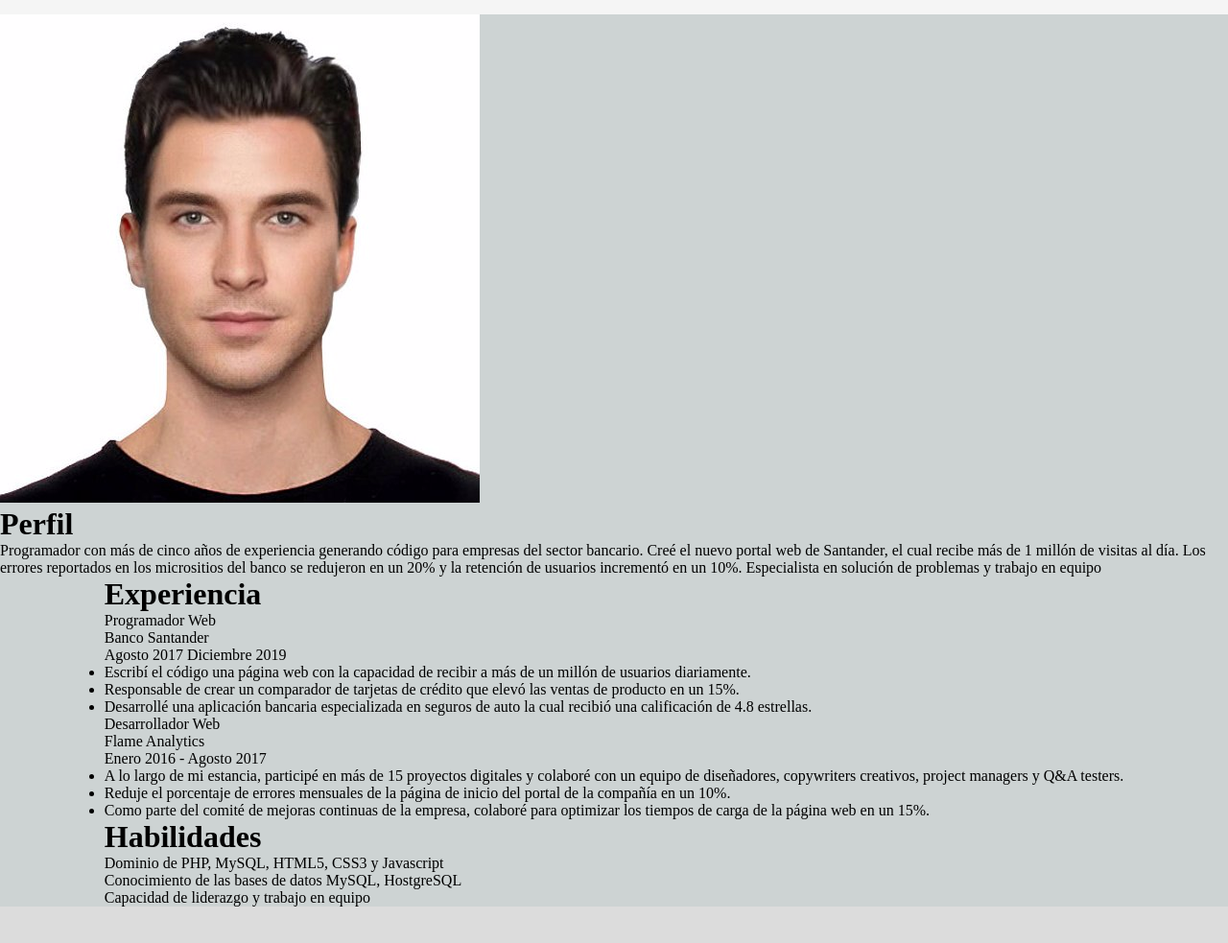
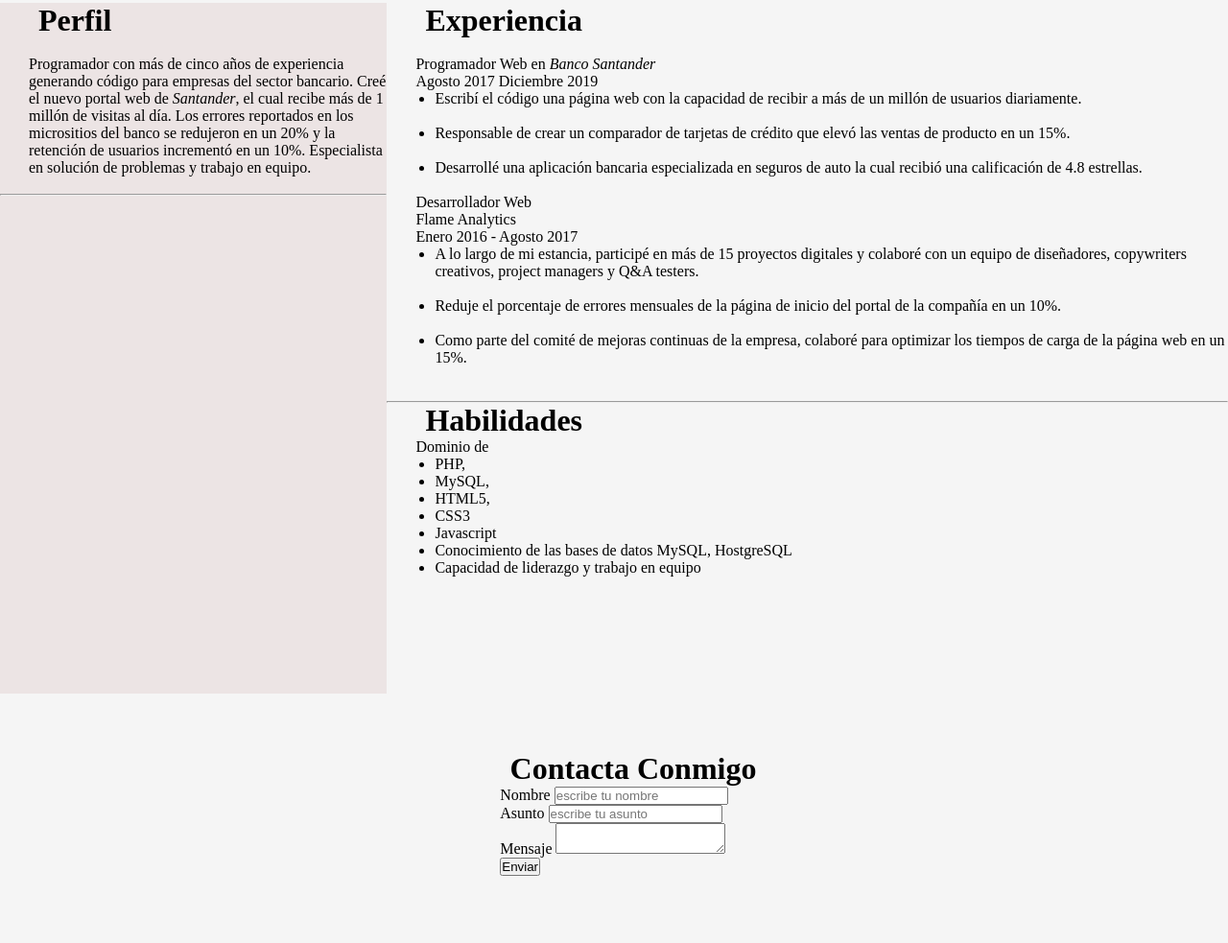
Before and after one commit to mSchloymann/Trabajo_Final, a plain HTML site: page index.html in a window 1280 px wide. Shown: the part 785-1768 px from the top of the page at 96% size. Before the commit the page ends 1730 px from the top, so only its background shows below. Drawn offline with Linux system fonts and the light colour scheme.

Commit message:
Realice varios cambios en la estructura del main, hice el heder y seccion contacto

```diff
--- a/index.html
+++ b/index.html
@@ -8,48 +8,77 @@
     <link rel="stylesheet" href="styles.css">
 </head>
 <body>
-    <header></header>
+    <header>
+        <nav>
+            <ul>
+                <li>Home</li>
+                <li>Información Profesional</li>
+                <li>Contacto</li>
+            </ul>
+        </nav>
+    </header>
     <main>
         <section id="hero">
+            <img src="./imagenes/perfil.jpg">
             <h1>Enzo Lionel Meli</h1>
             <h2>Programador Junior</h2>
         </section>
 
-        <section id="perfil">
-            <div class="detalles">
-                <div class="info_personal">
-                    <img src="./imagenes/perfil.jpg">
-                    <h2>Perfil</h2>
-                    <p>Programador con más de cinco años de experiencia generando código para empresas del sector bancario. Creé el nuevo portal web de Santander, el cual recibe más de 1 millón de visitas al día. Los errores reportados en los micrositios del banco se redujeron en un 20% y la retención de usuarios incrementó en un 10%. Especialista en solución de problemas y trabajo en equipo</p>
-                </div>
-                <div class="info-detalles">
-                    <h2>Experiencia</h2>
-                    <p>Programador Web <br>
-                        Banco Santander <br>
+        <section id="info-personal">
+            <article>
+                <h2>Perfil</h2> <br>
+                <p>Programador con más de cinco años de experiencia generando código para empresas del sector bancario. Creé el nuevo portal web de <i>Santander</i>, el cual recibe más de 1 millón de visitas al día. Los errores reportados en los micrositios del banco se redujeron en un 20% y la retención de usuarios incrementó en un 10%. Especialista en solución de problemas y trabajo en equipo.</p> <br>
+                <hr>
+            </article>
+            <aside>
+                <h2>Experiencia</h2> <br>
+                <p>Programador Web en <i> Banco Santander </i><br>
                     Agosto 2017 Diciembre 2019 <br>
                     <ul>
-                            <li>Escribí el código una página web con la capacidad de recibir a más de un millón de usuarios diariamente.</li>
-                            <li>Responsable de crear un comparador de tarjetas de crédito que elevó las ventas de producto en un 15%.</li>
-                            <li>Desarrollé una aplicación bancaria especializada en seguros de auto la cual recibió una calificación de 4.8 estrellas.</li>
+                        <li>Escribí el código una página web con la capacidad de recibir a más de un millón de usuarios diariamente.</li> <br>
+                        <li>Responsable de crear un comparador de tarjetas de crédito que elevó las ventas de producto en un 15%.</li> <br>
+                        <li>Desarrollé una aplicación bancaria especializada en seguros de auto la cual recibió una calificación de 4.8 estrellas.</li> <br>
                     </ul>
-                        Desarrollador Web <br>
+                       <p>Desarrollador Web <br>
                         Flame Analytics <br>
                         Enero 2016 - Agosto 2017 <br>
+                        </p>
                     <ul>
-                            <li>A lo largo de mi estancia, participé en más de 15 proyectos digitales y colaboré con un equipo de diseñadores, copywriters creativos, project managers y Q&A testers.</li>
-                            <li>Reduje el porcentaje de errores mensuales de la página de inicio del portal de la compañía en un 10%.</li>
-                            <li>Como parte del comité de mejoras continuas de la empresa, colaboré para optimizar los tiempos de carga de la página web en un 15%.</li>
+                        <li>A lo largo de mi estancia, participé en más de 15 proyectos digitales y colaboré con un equipo de diseñadores, copywriters creativos, project managers y Q&A testers.</li> <br>
+                        <li>Reduje el porcentaje de errores mensuales de la página de inicio del portal de la compañía en un 10%.</li> <br>
+                        <li>Como parte del comité de mejoras continuas de la empresa, colaboré para optimizar los tiempos de carga de la página web en un 15%.</li> <br>
                     </ul>
-                    </p>
+                </p> <br>
+                    <hr>
                     <h2>Habilidades</h2>
-                    <p> Dominio de PHP, MySQL, HTML5, CSS3 y Javascript <br>
-                    Conocimiento de las bases de datos MySQL, HostgreSQL <br>
-                    Capacidad de liderazgo y trabajo en equipo
-                    </p>
+                <p>Dominio de</p>
+                    <ul>
+                       <li>PHP,</li> <li> MySQL,</li> <li>HTML5,</li> <li>CSS3</li> <li>Javascript</li>
+                       <li>Conocimiento de las bases de datos MySQL, HostgreSQL</li>
+                       <li>Capacidad de liderazgo y trabajo en equipo</li>
+                    </ul>
+            </aside>
+
+        </section>
+        <section id="contacto">
+            <h2>Contacta Conmigo</h2>
+                <form>
+                    <div>
+                        <label>Nombre</label>
+                        <input type="text" placeholder="escribe tu nombre">
+
                     </div>
+                    <div>
+                        <label>Asunto</label>
+                        <input type="text" placeholder="escribe tu asunto">
                     </div>
+                    <div>
+                        <label>Mensaje</label>
+                        <textarea></textarea>
+                    </div>
+                    <button>Enviar</button>
+                </form>
         </section>
-        <section id="contacto"></section>
     </main>
 </body>
 </html>
--- a/styles.css
+++ b/styles.css
@@ -4,18 +4,33 @@
     padding: 0;
 }
 
+/*{
+    outline: 1px solid red;
+}
+
 body{
     background-color: gainsboro;
 }
 
+/*header, section{
+    width: 960px;
+    margin: 0 auto;
+}
+**/
 
 section#hero{
-    height: 100vh;
+    height: 90vh;
     background-color: whitesmoke;
     display: flex;
     flex-direction: column;
     justify-content: center;
     align-items: center;
+}
+
+section#hero img{
+    width: 200px;
+    height: 200px;
+    border-radius: 100px;
 }
 
 h1{
@@ -25,14 +40,61 @@ h1{
 
 h2{
     font-size: 2rem;
+    margin-left: 40px;
 }
 
-section#perfil{
-    background-color: rgb(205, 211, 211);
+section#info-personal{
+    display: flex;
+    height: 90vh;
+}
+ section#info-personal p{
+    margin-left: 30px;
+ }
+
+article{
+    width: 40%;
+    background-color: rgb(236, 228, 228);
 }
 
-.detalles{
+aside{
+    background-color: whitesmoke;
+}
+
+aside ul{
+    margin-left: 50px;
+}
+
+
+header{
+    position: sticky;
+    top: 0;
+    padding-top: 20px;
+    padding-bottom: 20px;
+    background-color: rgb(211, 241, 231);
+}
+
+nav ul{
     display: flex;
-    flex-wrap: wrap;
     justify-content: center;
+    list-style: none;
+
 }
+
+nav ul li{
+    margin-left: 20px;
+    margin-right: 20px;
+    padding: 5px 10px;
+    background-color: aliceblue;
+}
+
+section#contacto{
+    height: 80vh;
+    background-color: whitesmoke;
+    display: flex;
+    flex-direction: column;
+    align-items: center;
+}
+
+section#contacto h2{
+    margin-top: 60px;
+}
```
Lines whose indentation alone changed are shown as unchanged.
